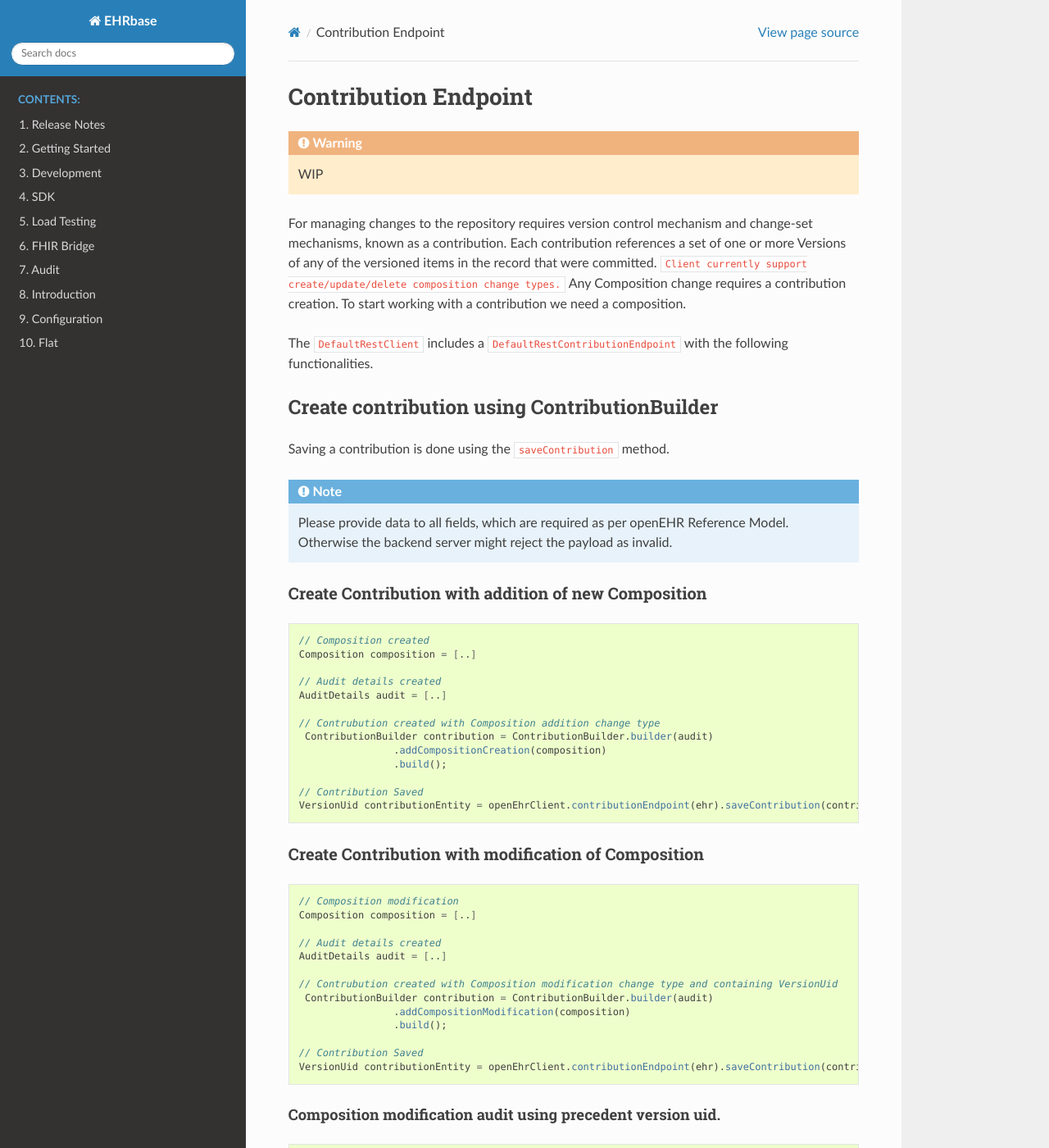
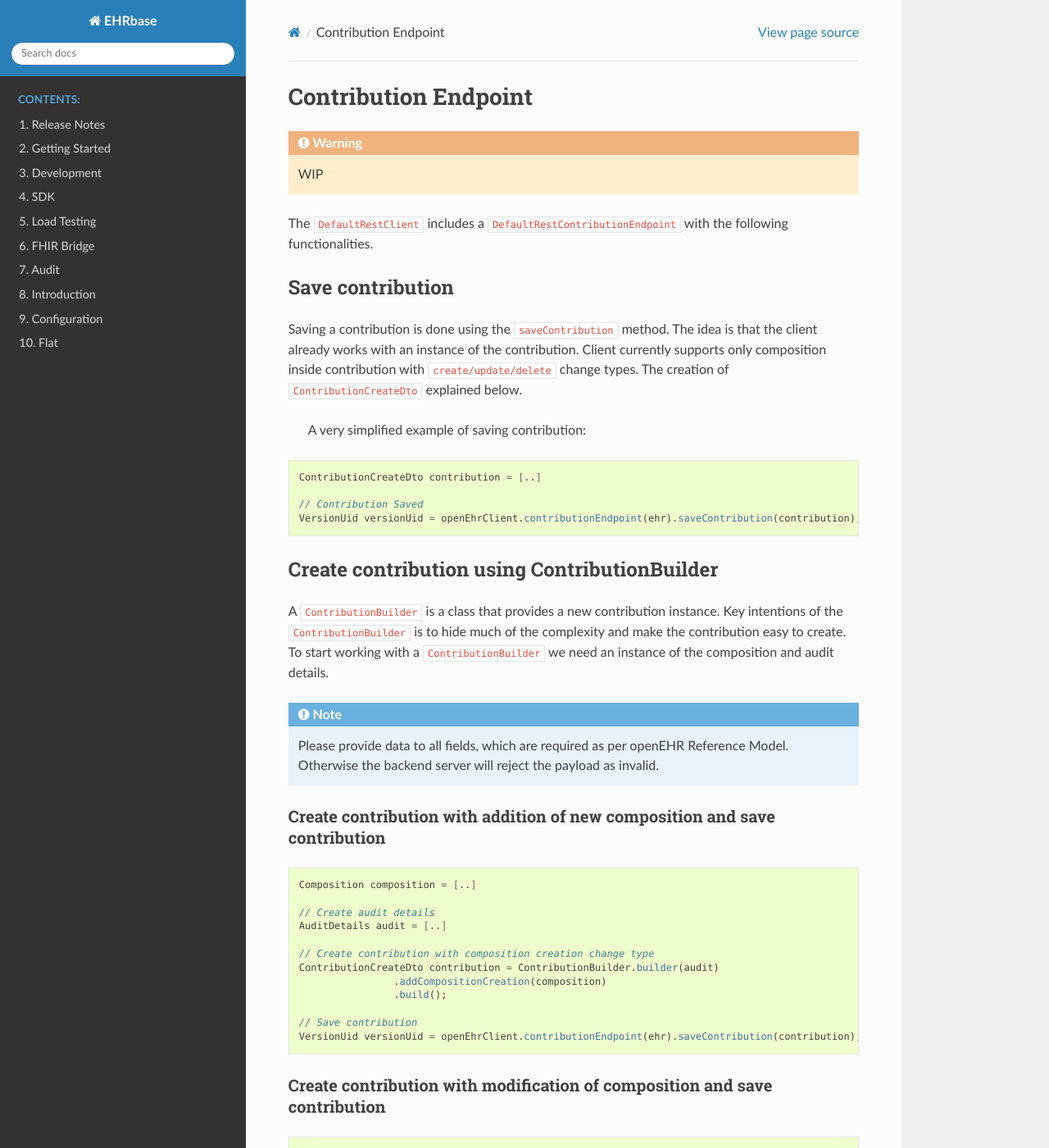
Before and after one commit to ehrbase/documentation, a Sphinx documentation site: the page built from source/04_sdk/02_reference/01_client_module/07_contribution/index.rst, in a window 1280 px wide and 1400 px high. Shown: the whole window at 82% size. Built offline with Sphinx 7.4.7 and the Read the Docs theme 2.0.0, drawn with Linux system fonts in a browser that asks for light colours; formulas are drawn with MathJax 3; pages that are not in the unit, such as notebooks, are missing from menus; some of the changed text lies outside the part shown.

Commit message:
Improve documentation

```diff
--- a/source/04_sdk/02_reference/01_client_module/07_contribution/index.rst
+++ b/source/04_sdk/02_reference/01_client_module/07_contribution/index.rst
@@ -3,124 +3,145 @@ Contribution Endpoint
 
 .. warning:: WIP
 
-For managing changes to the repository requires version control mechanism and change-set mechanisms, known as a contribution.  Each contribution references a set of one or more Versions of any of the versioned items in the record that were committed. ``Client currently support create/update/delete composition change types.``  Any Composition change requires a contribution creation. To start working with a contribution we need a composition.
 
 The ``DefaultRestClient`` includes a ``DefaultRestContributionEndpoint``
 with the following functionalities.
 
-Create contribution using ContributionBuilder
-^^^^^^^^^^^^^^^^^^^^^^^^^^^^^^^^^^^^^^^^^^^
 
-Saving a contribution is done using the ``saveContribution`` method.
+Save contribution
+^^^^^^^^^^^^^^^^^
 
-.. note:: Please provide data to all fields, which are required as per openEHR Reference Model.
-    Otherwise the backend server might reject the payload as invalid.
+Saving a contribution is done using the ``saveContribution`` method. The idea is that the client already works with an instance of the contribution. Client currently supports only composition inside contribution with ``create/update/delete`` change types. The creation of ``ContributionCreateDto`` explained below.
 
-Create Contribution with addition of new Composition
-""""""""""""""""""""""""""""""""""""""""""""""""""""
+    A very simplified example of saving contribution:
 
 .. code-block:: java
 
-    // Composition created
+    ContributionCreateDto contribution = [..]
+
+    // Contribution Saved
+    VersionUid versionUid = openEhrClient.contributionEndpoint(ehr).saveContribution(contribution);
+
+Create contribution using ContributionBuilder
+^^^^^^^^^^^^^^^^^^^^^^^^^^^^^^^^^^^^^^^^^^^^^
+
+A ``ContributionBuilder`` is a class that provides a new contribution instance. Key intentions of the ``ContributionBuilder`` is to hide much of the complexity and make the contribution easy to create. To start working with a ``ContributionBuilder`` we need an instance of the composition and audit details.
+
+.. note:: Please provide data to all fields, which are required as per openEHR Reference Model.
+    Otherwise the backend server will reject the payload as invalid.
+
+Create contribution with addition of new composition and save contribution
+""""""""""""""""""""""""""""""""""""""""""""""""""""""""""""""""""""""""""
+
+.. code-block:: java
+
     Composition composition = [..]
 
-    // Audit details created
+    // Create audit details
     AuditDetails audit = [..]
 
-    // Contrubution created with Composition addition change type
-     ContributionBuilder contribution = ContributionBuilder.builder(audit)
+    // Create contribution with composition creation change type
+    ContributionCreateDto contribution = ContributionBuilder.builder(audit)
                     .addCompositionCreation(composition)
                     .build();
 
-    // Contribution Saved
-    VersionUid contributionEntity = openEhrClient.contributionEndpoint(ehr).saveContribution(contribution);
+    // Save contribution
+    VersionUid versionUid = openEhrClient.contributionEndpoint(ehr).saveContribution(contribution);
 
 
-Create Contribution  with modification of Composition
-"""""""""""""""""""""""""""""""""""""""""""""""""""""
+Create contribution with modification of composition and save contribution
+""""""""""""""""""""""""""""""""""""""""""""""""""""""""""""""""""""""""""
 
 .. code-block:: java
 
-    // Composition modification
     Composition composition = [..]
 
-    // Audit details created
+    // Create audit details
     AuditDetails audit = [..]
 
-    // Contrubution created with Composition modification change type and containing VersionUid
-     ContributionBuilder contribution = ContributionBuilder.builder(audit)
+    // Create contribution with composition modification change type and mandatory to contain version uid
+     ContributionCreateDto contribution = ContributionBuilder.builder(audit)
                     .addCompositionModification(composition)
                     .build();
 
-    // Contribution Saved
-    VersionUid contributionEntity = openEhrClient.contributionEndpoint(ehr).saveContribution(contribution);
+    // Save contribution
+    VersionUid versionUid = openEhrClient.contributionEndpoint(ehr).saveContribution(contribution);
 
-Composition modification audit using precedent version uid.
-'''''''''''''''''''''''''''''''''''''''''''''''''''''''''''
+Create contribution with modification of composition using version uid and save contribution
+''''''''''''''''''''''''''''''''''''''''''''''''''''''''''''''''''''''''''''''''''''''''''''
 
 .. code-block:: java
 
-    //Precedent version uid
-    String precedentVersionUid = [..]
+    Composition composition = [..]
 
-    // Audit details created
+    // Retrieve composition version uid
+    String versionUid = composition.getVersionUid().toString()
+
+    // Create audit details
     AuditDetails audit = [..]
 
-    // Contrubution created with Composition modification change type and Precedent version uid
-     ContributionBuilder contribution = ContributionBuilder.builder(audit)
-                    .addCompositionModification(composition, precedentVersionUid)
+    // Create contribution with composition modification change type and version uid
+     ContributionCreateDto contribution = ContributionBuilder.builder(audit)
+                    .addCompositionModification(composition, versionUid)
+                    .build();
+
+    // Save contribution
+    VersionUid versionUid = openEhrClient.contributionEndpoint(ehr).saveContribution(contribution);
+
+
+Create contribution with deletion of composition save contribution
+""""""""""""""""""""""""""""""""""""""""""""""""""""""""""""""""""
+
+.. code-block:: java
+
+    Composition composition = [..]
+
+    // Retrieve composition version uid
+    String versionUid = composition.getVersionUid().toString()
+
+    // Create audit details
+    AuditDetails audit = [..]
+
+    // Create contribution with composition deletion change type
+    ContributionCreateDto contribution = ContributionBuilder.builder(audit)
+                    .addCompositionDeletion(versionUid)
                     .build();
 
     // Contribution Saved
-    VersionUid contributionEntity = openEhrClient.contributionEndpoint(ehr).saveContribution(contribution);
+    VersionUid versionUid = openEhrClient.contributionEndpoint(ehr).saveContribution(contribution);
 
+Create contribution using ``ContributionCreateDto``
+^^^^^^^^^^^^^^^^^^^^^^^^^^^^^^^^^^^^^^^^^^
 
-Create Contribution with deletion of Composition
-""""""""""""""""""""""""""""""""""""""""""""""""
+The ``ContributionCreateDto`` class can be created by providing mandatory audit details and original versions.
+
+.. note:: Please provide data to all fields, which are required as per openEHR Reference Model.
+    Otherwise the backend server will reject the payload as invalid.
+
+    A very simplified example of creating ``ContributionCreateDto``:
 
 .. code-block:: java
 
-    //Any precedent composition
     Composition composition = [..]
 
-    //Retrieve precedent composition version uid
-    String compositionPrecedingVersionUid = composition.getVersionUid().toString()
-
-    // Audit details created
+    // Create audit details
     AuditDetails audit = [..]
-
-    // Contrubution created with Composition deletion change type. Contrubution can be removed by providing precedent version uid.
-    ContributionBuilder contribution = ContributionBuilder.builder(audit)
-                    .addCompositionDeletion(compositionPrecedingVersionUid)
-                    .build();
-
-    // Contribution Saved
-    VersionUid contributionEntity = openEhrClient.contributionEndpoint(ehr).saveContribution(contribution);
-
-Create contribution using Contribution Dto
-^^^^^^^^^^^^^^^^^^^^^^^^^^^^^^^^^^^^^^^^
-
-.. note:: Please provide data to all fields, which are required as per openEHR Reference Model.
-    Otherwise the backend server might reject the payload as invalid.
-
-.. code-block:: java
-
-    // Composition created
-    Composition composition = [..]
-
-    // Audit details created
-    AuditDetails contributionAudit = [..]
 
     // OriginalVersion must contain AuditDetails and can contain compositions depends on change type
     List<OriginalVersion> originalVersions = [..]
+    originalVersion.setData(composition);
+    originalVersion.setCommitAudit(audit);
+    // Version uid must be provided in case of composition deletion and modification
+    String versionUid = composition.getVersionUid().toString()
+    originalVersion.setPrecedingVersionUid(new ObjectVersionId(versionUid));
 
-    // Contribution dto is created
-    ContributionCreateDto contributionDto = new ContributionCreateDto();
-    contributionCreateDto.setAudit(contributionAudit);
+    // Create contribution dto
+    ContributionCreateDto contribution = new ContributionCreateDto();
+    contributionCreateDto.setAudit(audit);
     contributionCreateDto.setVersions(originalVersions);
 
-    // Contribution Saved
-    VersionUid contributionEntity = openEhrClient.contributionEndpoint(ehr).saveContribution(contributionDto);
+    // Save contribution
+    VersionUid versionUid = openEhrClient.contributionEndpoint(ehr).saveContribution(contribution);
 
 Find contribution
 ^^^^^^^^^^^^^^^^^
```
